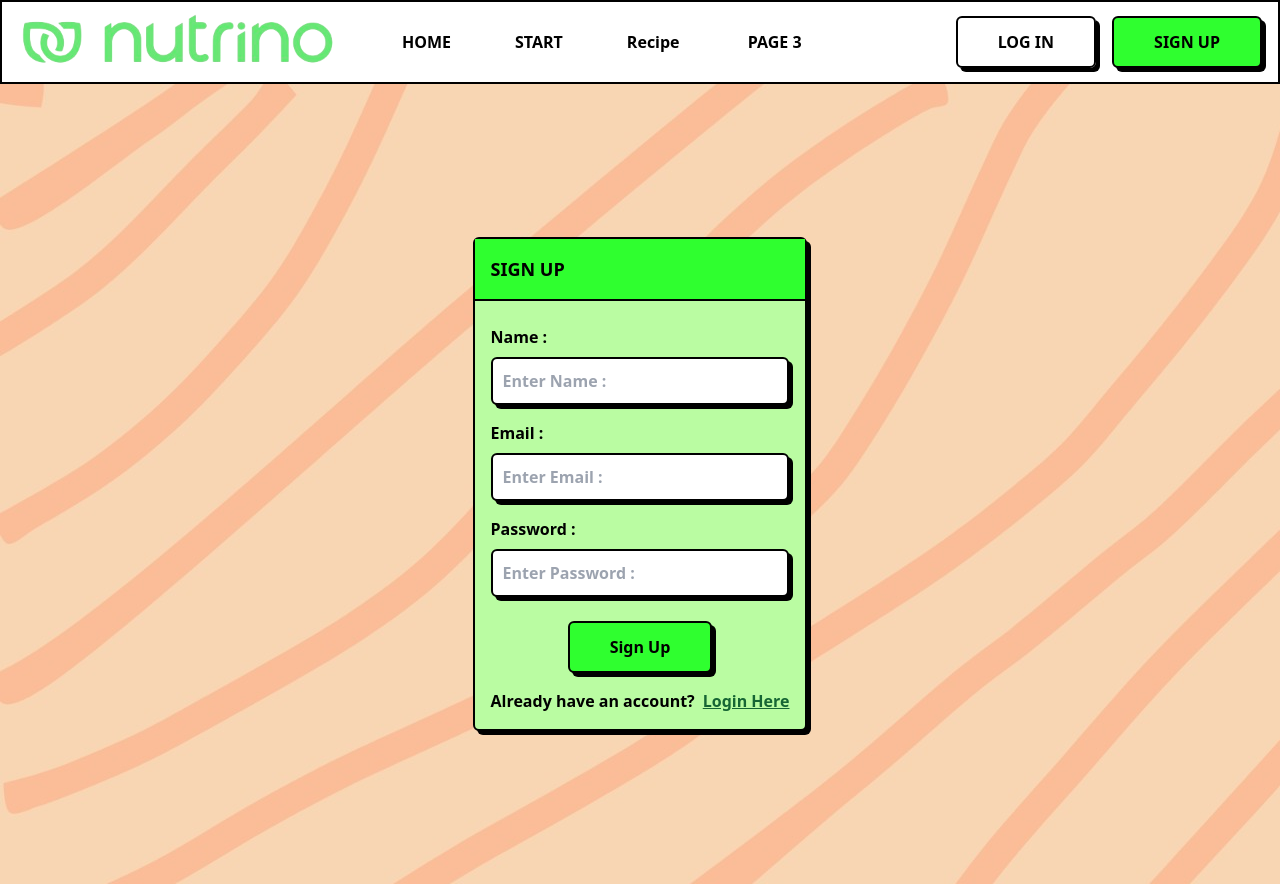
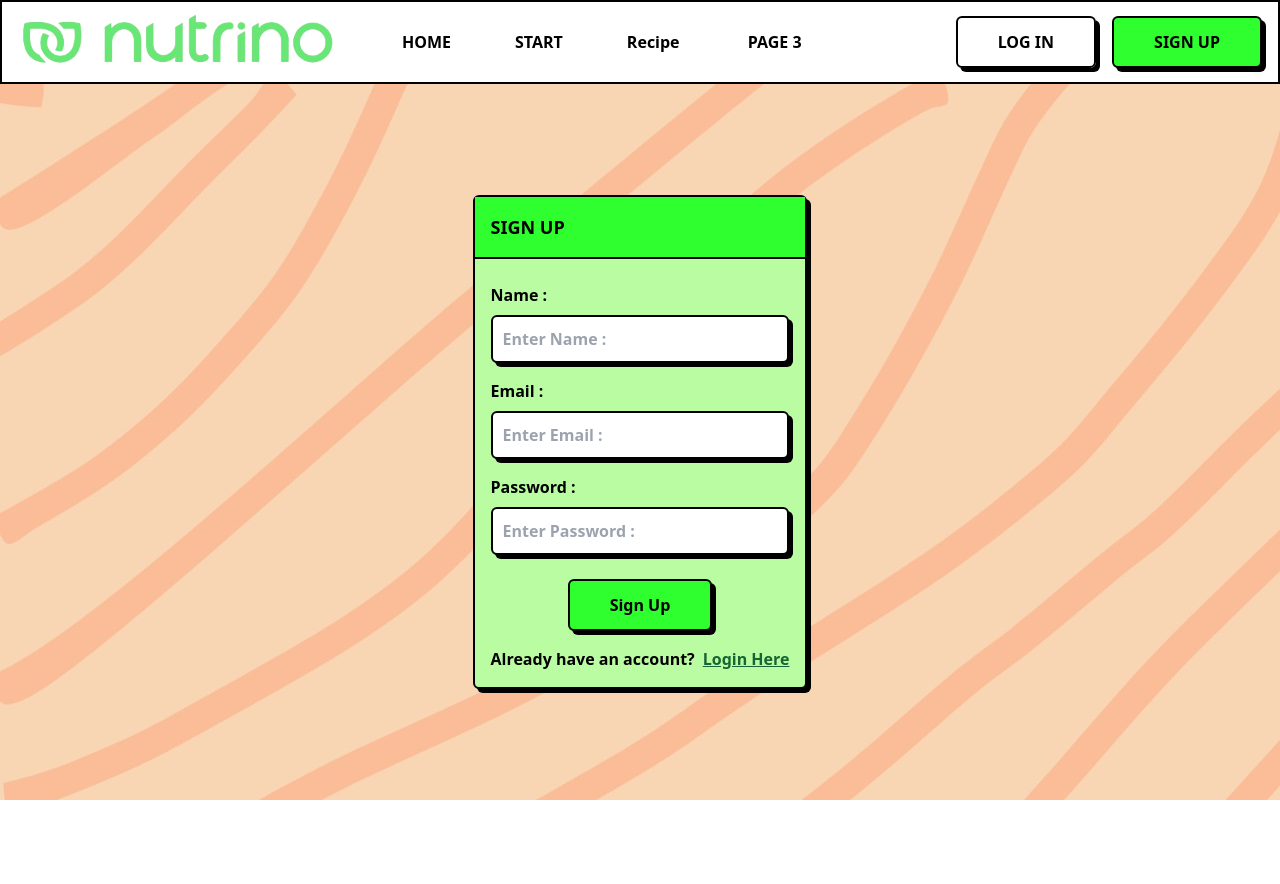
Before and after one commit to arnitdo/Nutrino, a React (Vite) app in the folder frontend/: page /signup in a window 1280 px wide. After the commit the page ends 800 px from the top, so only its background shows below. Built offline with nearby package versions, Linux system fonts and the light colour scheme.

Commit message:
Fix signup page

```diff
--- a/frontend/src/pages/SignupPage.jsx
+++ b/frontend/src/pages/SignupPage.jsx
@@ -45,7 +45,7 @@ export default function SignupPage() {
 	}
 	return (
 		<div style={{backgroundImage: `url(${OrangeBG})`}}
-			 className={"w-screen h-screen flex justify-center items-center"}>
+			 className={"w-screen flex-grow flex justify-center items-center"}>
 			<Card heading={"SIGN UP"}>
 				<form onSubmit={(e) => handleSignup(e)}>
 					<div className={"flex flex-col gap-2"}>
```
